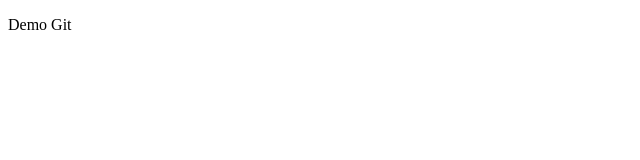
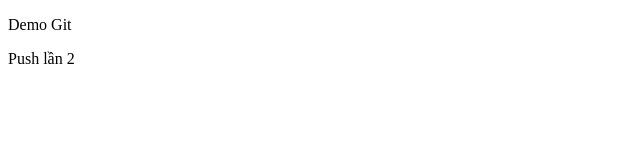
Before and after one commit to No2004LTC/gitdemo, a plain HTML site: page index.html in a window 1280 px wide. Shown: the full height of the page, 0-640 px from the left. Drawn offline with Linux system fonts and the light colour scheme.

Commit message:
Second commitcommit

```diff
--- a/index.html
+++ b/index.html
@@ -7,5 +7,6 @@
     </head>
     <body>
         <p>Demo Git</p>
+        <p>Push lần 2</p>
     </body>
 </html>
```
